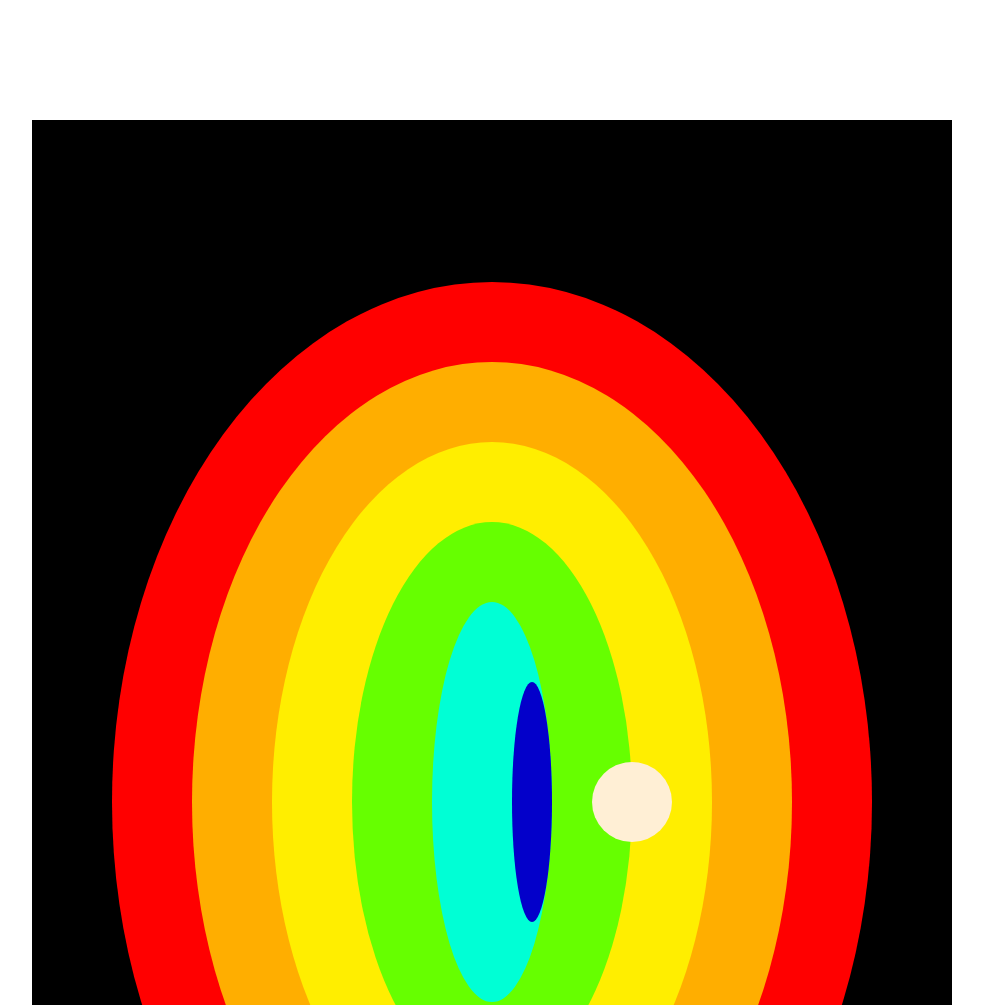
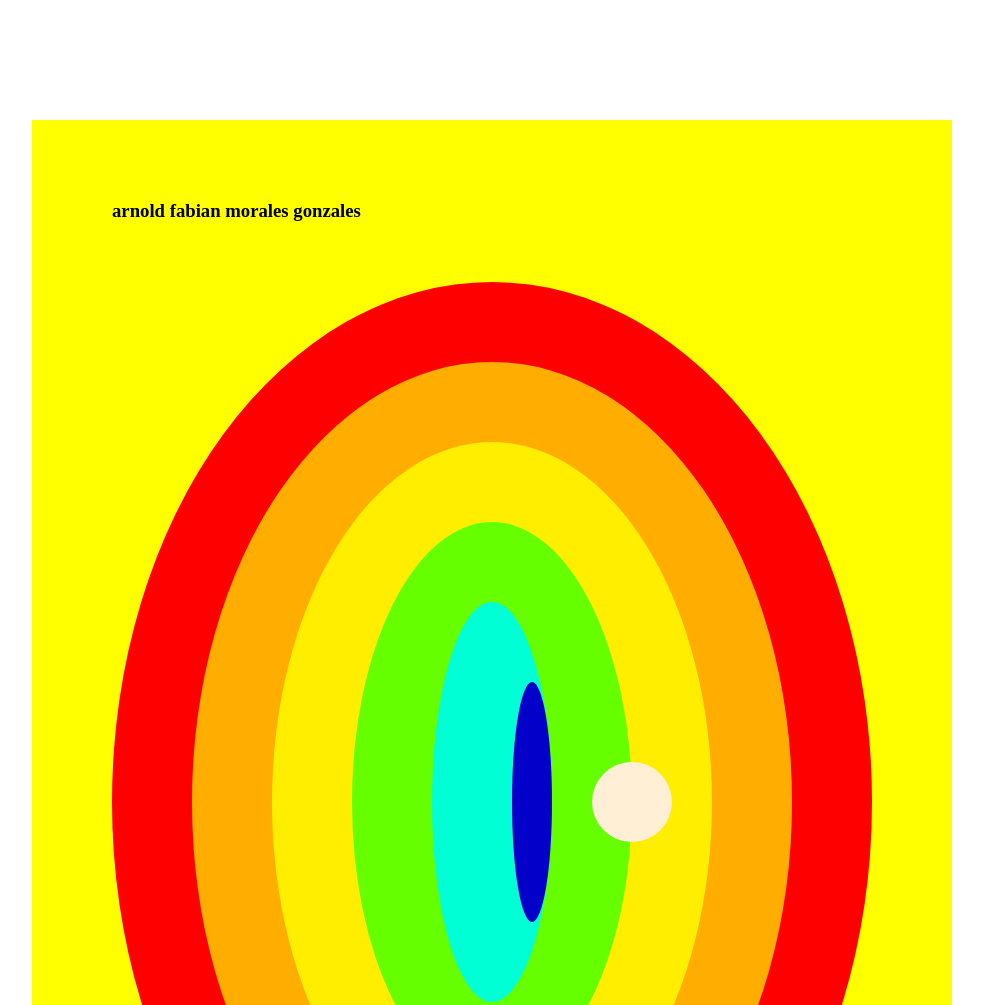
Before and after one commit to fabiaNmGg/tareaNumero1, a plain HTML site: page index.html in a window 1280 px wide. Shown: the top 1005 px of the page, without its empty margins (148-1131 px from the left). Drawn offline with Linux system fonts and the light colour scheme.

Commit message:
Update estilos.css

```diff
--- a/estilos.css
+++ b/estilos.css
@@ -2,7 +2,7 @@
     margin:60px;
 }
 .padre{
-    background-color: rgb(0, 0, 0);
+    background-color: yellow;
     padding: 20px;
 }
 .hijo{
```
